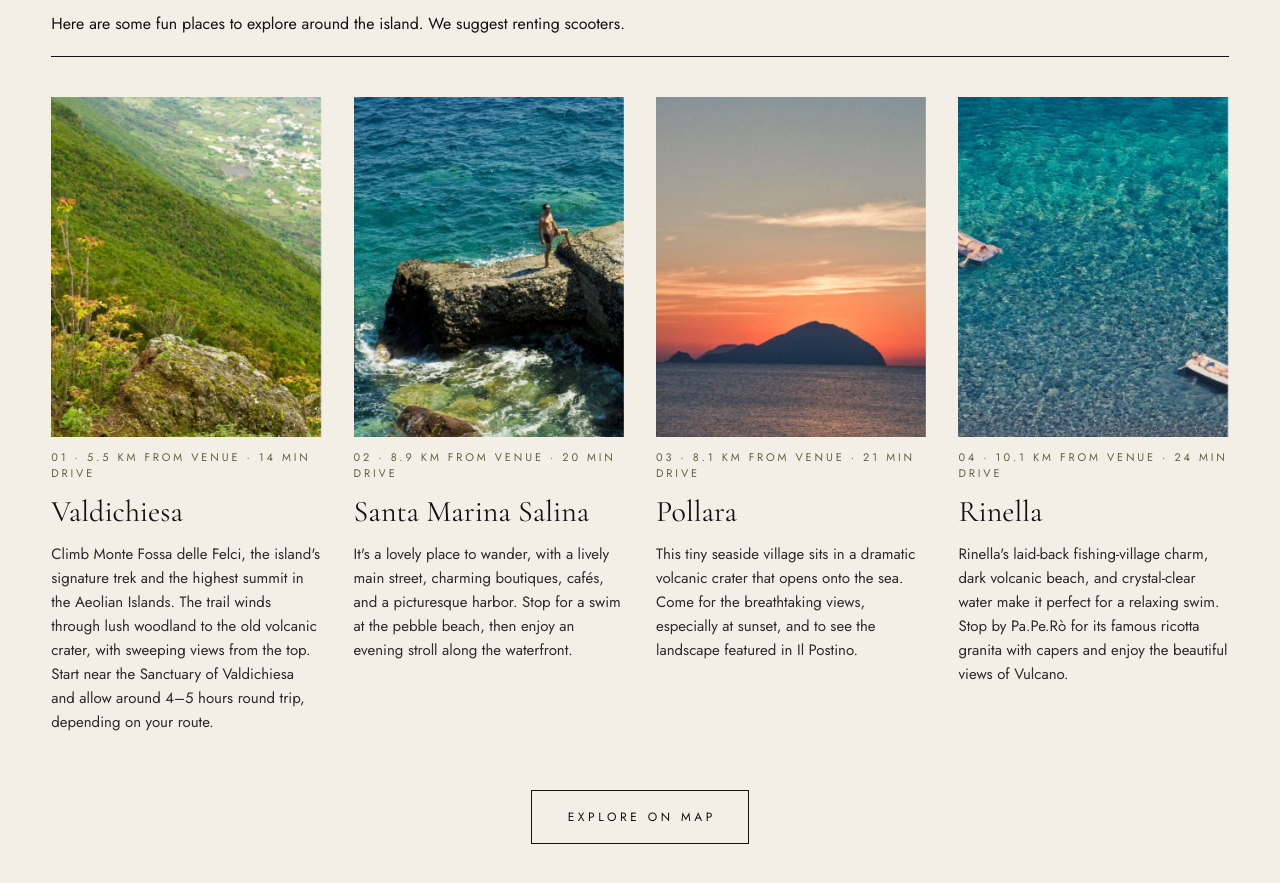
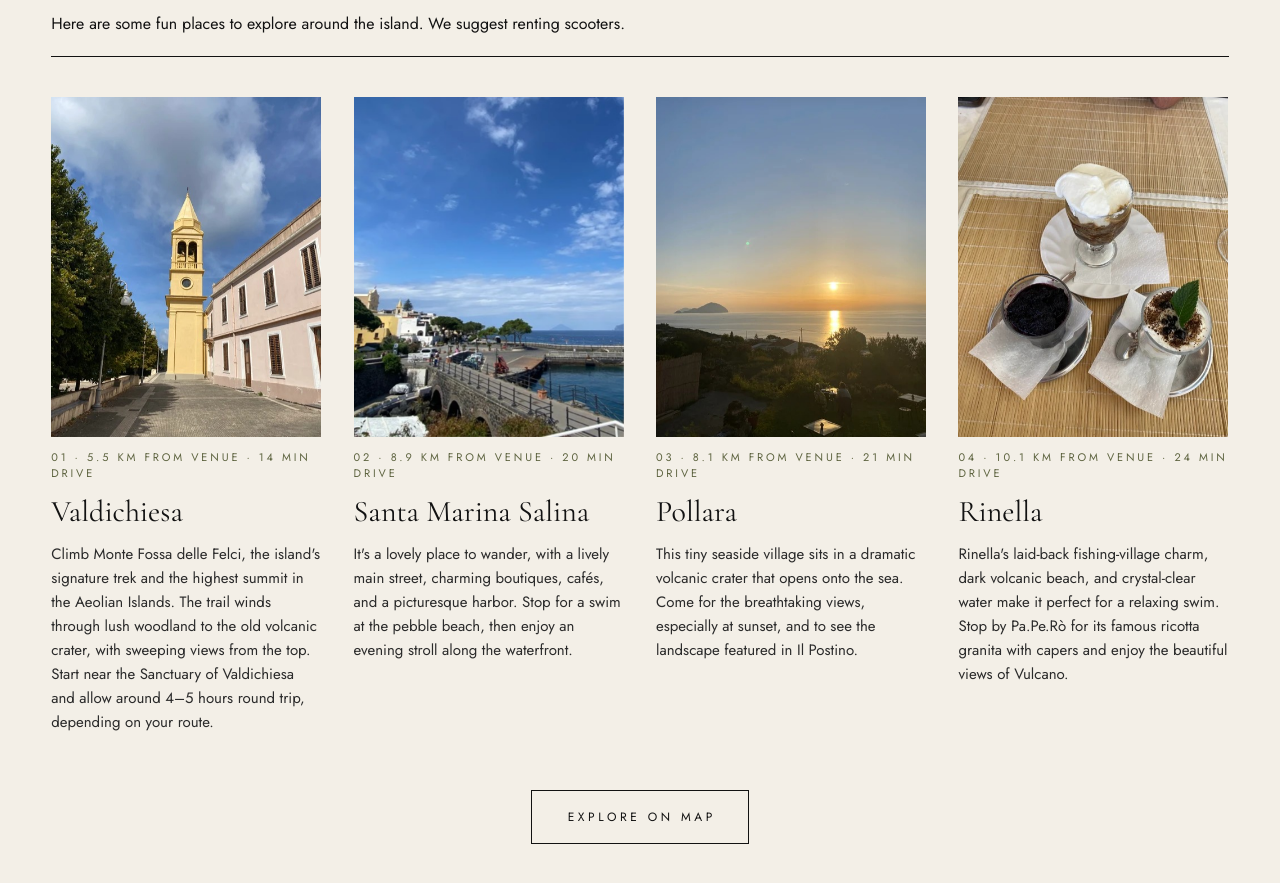
Before and after one commit to Brooke-Alexandra/catherine-greg-wedding, a plain HTML site: page site/index.html in a window 1280 px wide. Shown: the part 5326-6209 px from the top of the page. Drawn offline with nearby package versions, Linux system fonts and the light colour scheme.

Commit message:
Neighborhoods: Catherine's photos
* Neighborhoods: Catherine's photos (placeholders until originals)

* Neighborhoods: larger photos from Catherine

---------

Co-authored-by: Brooke Betterton <Brooke-Alexandra@users.noreply.github.com>

```diff
--- a/site/index.html
+++ b/site/index.html
@@ -183,10 +183,10 @@ img{max-width:100%}
 <p style="margin: 0; font-size: 16px; line-height: 1.6; white-space: nowrap;">Here are some fun places to explore around the island. We suggest renting scooters.</p>
 </div>
 <div style="display: grid; grid-template-columns: repeat(auto-fit, minmax(260px, 1fr)); gap: 32px;">
-<article style="display: flex; flex-direction: column; gap: 12px;"><img src="images/valley-hike.jpg" alt="A hiker above Salina's green valley" style="width: 100%; height: 340px; object-fit: cover;"><p style="margin: 0; font-size: 11px; letter-spacing: 0.26em; text-transform: uppercase; color: #5E6440;">01 · 5.5 km from venue · 14 min drive</p><h3 style="margin: 0; font-family: 'Cormorant Garamond', Georgia, serif; font-weight: 400; font-size: 30px;">Valdichiesa</h3><p style="margin: 0; font-size: 15px; line-height: 1.6; color: #2B2B2B;">Climb Monte Fossa delle Felci, the island's signature trek and the highest summit in the Aeolian Islands. The trail winds through lush woodland to the old volcanic crater, with sweeping views from the top. Start near the Sanctuary of Valdichiesa and allow around 4–5 hours round trip, depending on your route.</p></article>
-<article style="display: flex; flex-direction: column; gap: 12px;"><img src="images/rocks-swim.jpg" alt="Swimmers sunning on a rock ledge above clear water" style="width: 100%; height: 340px; object-fit: cover;"><p style="margin: 0; font-size: 11px; letter-spacing: 0.26em; text-transform: uppercase; color: #5E6440;">02 · 8.9 km from venue · 20 min drive</p><h3 style="margin: 0; font-family: 'Cormorant Garamond', Georgia, serif; font-weight: 400; font-size: 30px;">Santa Marina Salina</h3><p style="margin: 0; font-size: 15px; line-height: 1.6; color: #2B2B2B;">It's a lovely place to wander, with a lively main street, charming boutiques, cafés, and a picturesque harbor. Stop for a swim at the pebble beach, then enjoy an evening stroll along the waterfront.</p></article>
-<article style="display: flex; flex-direction: column; gap: 12px;"><img src="images/filicudi-sunset.jpg" alt="Filicudi silhouetted at sunset" style="width: 100%; height: 340px; object-fit: cover;"><p style="margin: 0; font-size: 11px; letter-spacing: 0.26em; text-transform: uppercase; color: #5E6440;">03 · 8.1 km from venue · 21 min drive</p><h3 style="margin: 0; font-family: 'Cormorant Garamond', Georgia, serif; font-weight: 400; font-size: 30px;">Pollara</h3><p style="margin: 0; font-size: 15px; line-height: 1.6; color: #2B2B2B;">This tiny seaside village sits in a dramatic volcanic crater that opens onto the sea. Come for the breathtaking views, especially at sunset, and to see the landscape featured in Il Postino.</p></article>
-<article style="display: flex; flex-direction: column; gap: 12px;"><img src="images/floaters.jpg" alt="Two swimmers on floats in clear aqua water" style="width: 100%; height: 340px; object-fit: cover;"><p style="margin: 0; font-size: 11px; letter-spacing: 0.26em; text-transform: uppercase; color: #5E6440;">04 · 10.1 km from venue · 24 min drive</p><h3 style="margin: 0; font-family: 'Cormorant Garamond', Georgia, serif; font-weight: 400; font-size: 30px;">Rinella</h3><p style="margin: 0; font-size: 15px; line-height: 1.6; color: #2B2B2B;">Rinella's laid-back fishing-village charm, dark volcanic beach, and crystal-clear water make it perfect for a relaxing swim. Stop by Pa.Pe.Rò for its famous ricotta granita with capers and enjoy the beautiful views of Vulcano.</p></article>
+<article style="display: flex; flex-direction: column; gap: 12px;"><img src="images/joy-valdichiesa.jpg" alt="The bell tower of the Valdichiesa sanctuary" style="width: 100%; height: 340px; object-fit: cover;"><p style="margin: 0; font-size: 11px; letter-spacing: 0.26em; text-transform: uppercase; color: #5E6440;">01 · 5.5 km from venue · 14 min drive</p><h3 style="margin: 0; font-family: 'Cormorant Garamond', Georgia, serif; font-weight: 400; font-size: 30px;">Valdichiesa</h3><p style="margin: 0; font-size: 15px; line-height: 1.6; color: #2B2B2B;">Climb Monte Fossa delle Felci, the island's signature trek and the highest summit in the Aeolian Islands. The trail winds through lush woodland to the old volcanic crater, with sweeping views from the top. Start near the Sanctuary of Valdichiesa and allow around 4–5 hours round trip, depending on your route.</p></article>
+<article style="display: flex; flex-direction: column; gap: 12px;"><img src="images/joy-santa-marina.jpg" alt="The harbor at Santa Marina Salina" style="width: 100%; height: 340px; object-fit: cover; object-position: 30% 50%;"><p style="margin: 0; font-size: 11px; letter-spacing: 0.26em; text-transform: uppercase; color: #5E6440;">02 · 8.9 km from venue · 20 min drive</p><h3 style="margin: 0; font-family: 'Cormorant Garamond', Georgia, serif; font-weight: 400; font-size: 30px;">Santa Marina Salina</h3><p style="margin: 0; font-size: 15px; line-height: 1.6; color: #2B2B2B;">It's a lovely place to wander, with a lively main street, charming boutiques, cafés, and a picturesque harbor. Stop for a swim at the pebble beach, then enjoy an evening stroll along the waterfront.</p></article>
+<article style="display: flex; flex-direction: column; gap: 12px;"><img src="images/joy-pollara.jpg" alt="Sunset over the bay at Pollara" style="width: 100%; height: 340px; object-fit: cover;"><p style="margin: 0; font-size: 11px; letter-spacing: 0.26em; text-transform: uppercase; color: #5E6440;">03 · 8.1 km from venue · 21 min drive</p><h3 style="margin: 0; font-family: 'Cormorant Garamond', Georgia, serif; font-weight: 400; font-size: 30px;">Pollara</h3><p style="margin: 0; font-size: 15px; line-height: 1.6; color: #2B2B2B;">This tiny seaside village sits in a dramatic volcanic crater that opens onto the sea. Come for the breathtaking views, especially at sunset, and to see the landscape featured in Il Postino.</p></article>
+<article style="display: flex; flex-direction: column; gap: 12px;"><img src="images/joy-rinella.jpg" alt="Granita and desserts at a café in Rinella" style="width: 100%; height: 340px; object-fit: cover;"><p style="margin: 0; font-size: 11px; letter-spacing: 0.26em; text-transform: uppercase; color: #5E6440;">04 · 10.1 km from venue · 24 min drive</p><h3 style="margin: 0; font-family: 'Cormorant Garamond', Georgia, serif; font-weight: 400; font-size: 30px;">Rinella</h3><p style="margin: 0; font-size: 15px; line-height: 1.6; color: #2B2B2B;">Rinella's laid-back fishing-village charm, dark volcanic beach, and crystal-clear water make it perfect for a relaxing swim. Stop by Pa.Pe.Rò for its famous ricotta granita with capers and enjoy the beautiful views of Vulcano.</p></article>
 </div>
 <div style="display: flex; justify-content: center; margin-top: 56px;"><a href="https://www.google.com/maps/search/?api=1&amp;query=Hotel%20Signum%2C%20Malfa%2C%20Salina" target="_blank" rel="noopener" style="display: inline-flex; align-items: center; height: 52px; padding: 0 calc(36px - 0.3em) 0 36px; border: 1px solid #121212; color: #121212; font-family: Jost, sans-serif; font-size: 12px; letter-spacing: 0.3em; text-transform: uppercase; text-decoration: none;">Explore on map</a></div>
 </section>
```
Also changed, not shown: site/images/joy-pollara.jpg (added), site/images/joy-rinella.jpg (added), site/images/joy-santa-marina.jpg (added), site/images/joy-valdichiesa.jpg (added).
